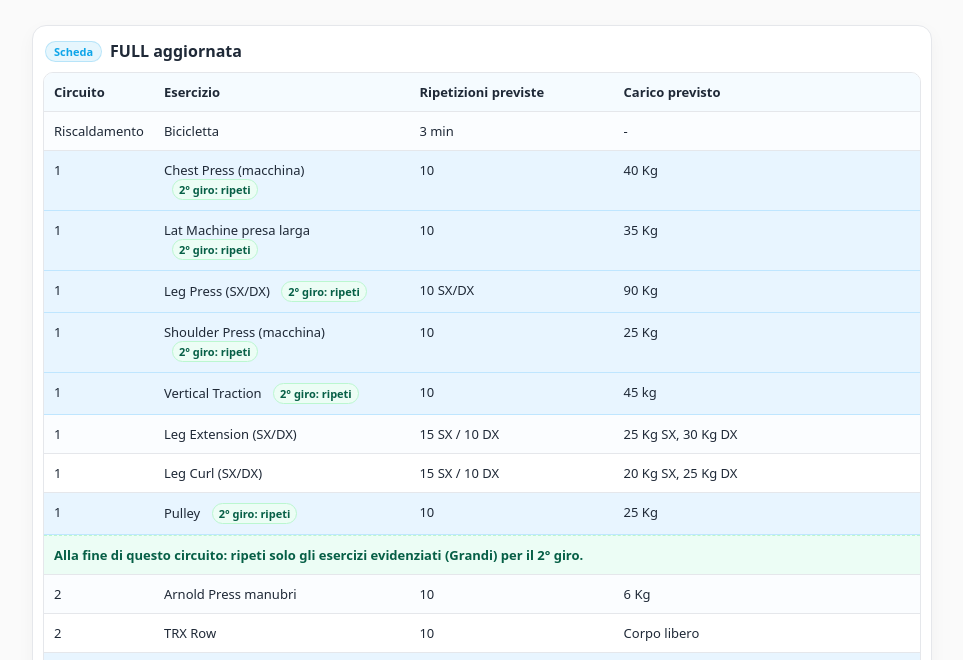
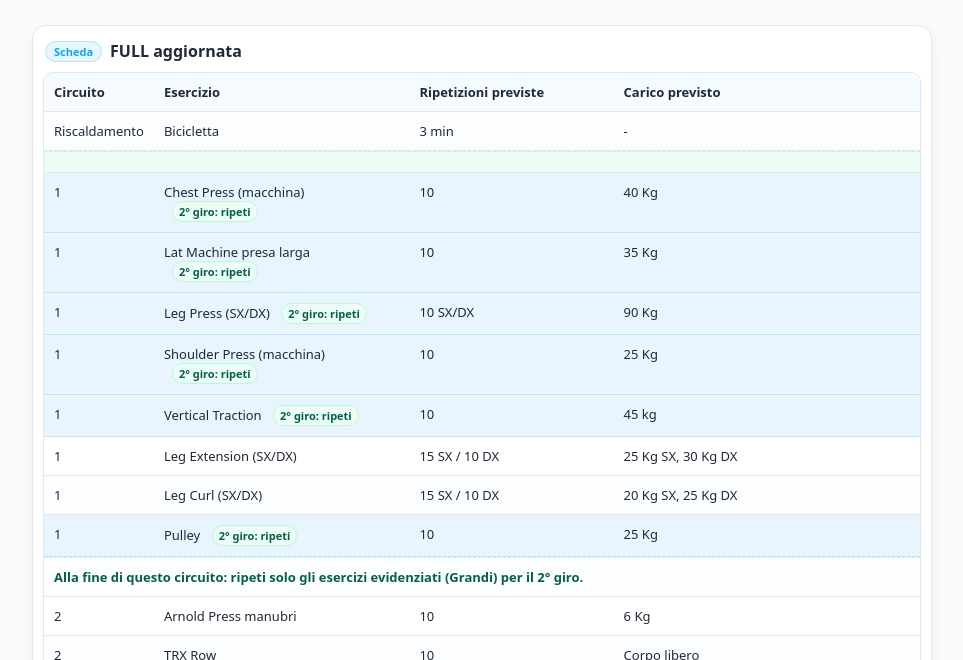
Before and after one commit to lbrazzoli/gym, a plain HTML site: page index.html in a window 1280 px wide. Shown: the part 117-777 px from the top of the page, without its empty margins (158-1121 px from the left). Drawn offline with Linux system fonts and the light colour scheme.

Commit message:
Update index.html

```diff
--- a/index.html
+++ b/index.html
@@ -64,9 +64,9 @@
             <td data-label='Ripetizioni previste'>3 min</td>
             <td data-label='Carico previsto'>-</td>
           </tr>
-          <!-- <tr class='repeat-row'>
-            <td data-label='Nota' colspan='4'>Alla fine di questo circuito: <b>ripeti solo gli esercizi evidenziati (Grandi)</b> per il 2° giro.</td>
-          </tr> -->
+          <tr class='repeat-row'>
+            <td data-label='Nota' colspan='4'><!--Alla fine di questo circuito: <b>ripeti solo gli esercizi evidenziati (Grandi)</b> per il 2° giro.--></td>
+          </tr>
           <tr class="grande">
             <td data-label='Circuito'>1</td>
             <td data-label='Esercizio'>Chest Press (macchina) <span class='repeat-badge'>2° giro: ripeti</span></td>
```
